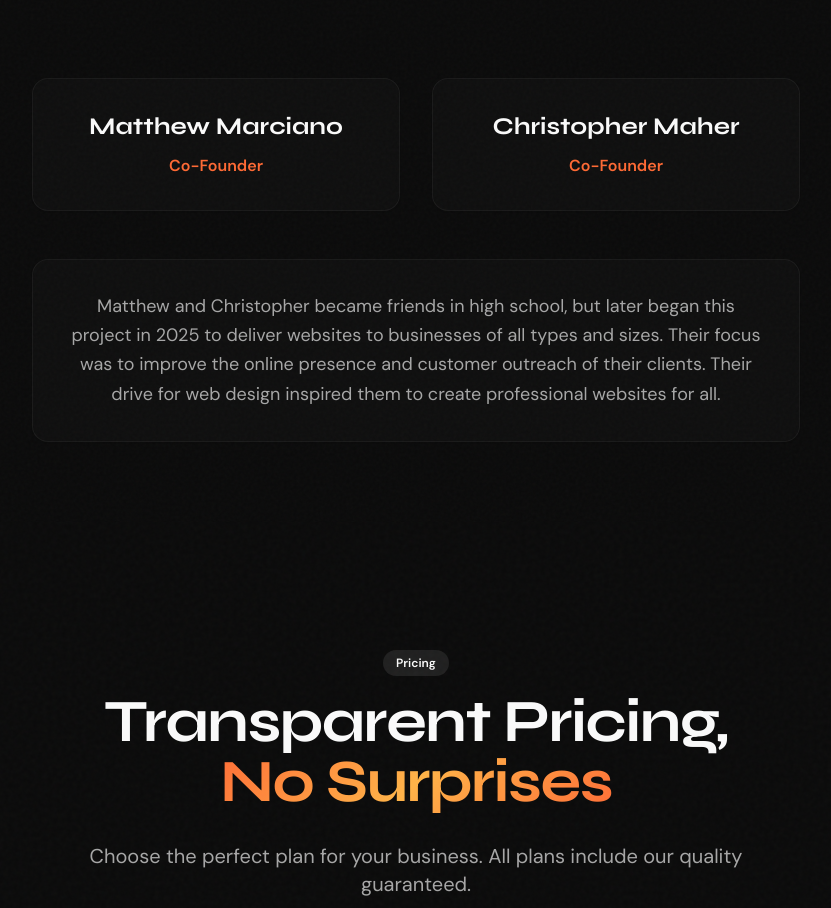
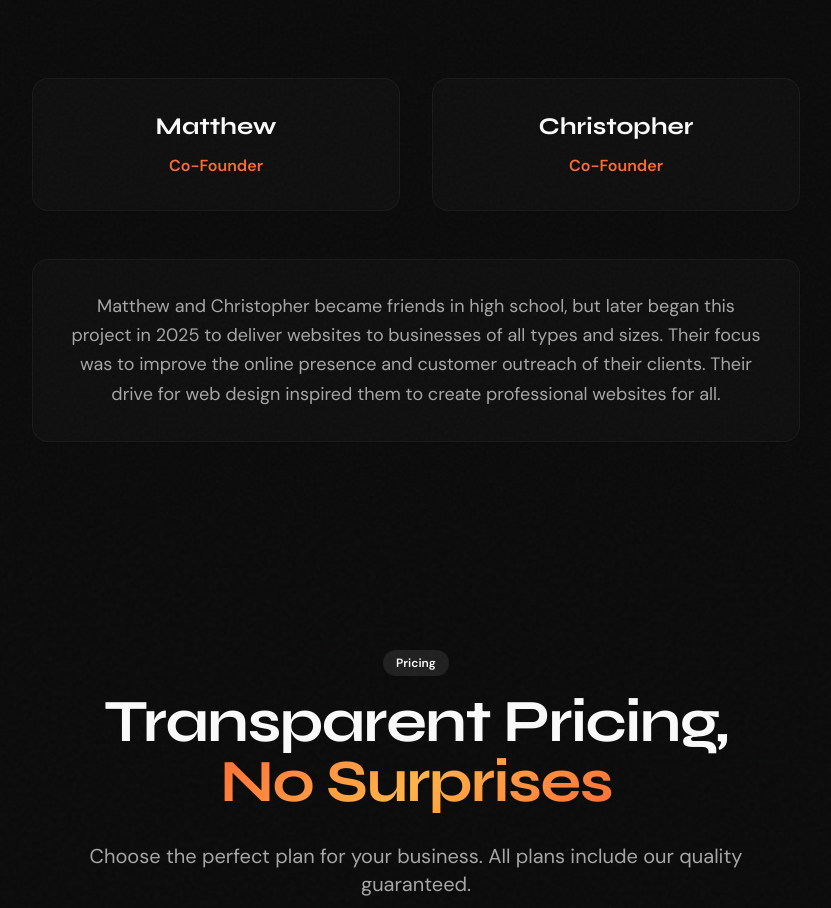
Before and after one commit to matrixfrr/GimmeASite, a Next.js app: page / in a window 1280 px wide. Shown: the part 2878-3786 px from the top of the page, without its empty margins (224-1055 px from the left). Built offline with nearby package versions, Linux system fonts and the light colour scheme.

Commit message:
Remove last names from About section

```diff
--- a/src/app/page.tsx
+++ b/src/app/page.tsx
@@ -496,11 +496,11 @@ function AboutUsSection() {
 
         <div className="grid md:grid-cols-2 gap-8 max-w-3xl mx-auto mb-12">
           <Card className="p-8 bg-card/50 border-border/50 hover-lift text-center">
-            <h3 className="text-2xl font-bold mb-2">Matthew Marciano</h3>
+            <h3 className="text-2xl font-bold mb-2">Matthew</h3>
             <div className="text-primary font-semibold">Co-Founder</div>
           </Card>
           <Card className="p-8 bg-card/50 border-border/50 hover-lift text-center">
-            <h3 className="text-2xl font-bold mb-2">Christopher Maher</h3>
+            <h3 className="text-2xl font-bold mb-2">Christopher</h3>
             <div className="text-primary font-semibold">Co-Founder</div>
           </Card>
         </div>
```
